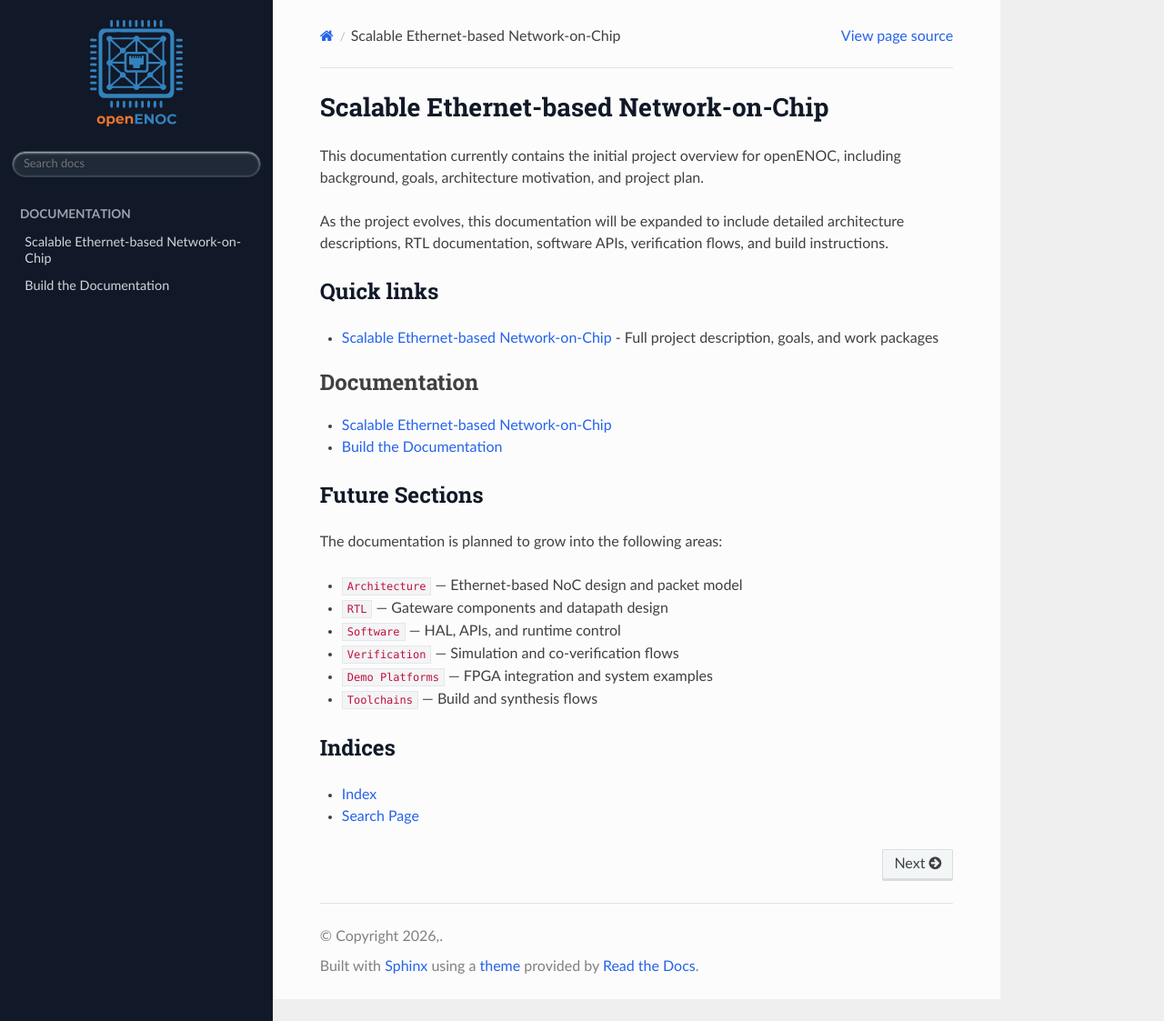
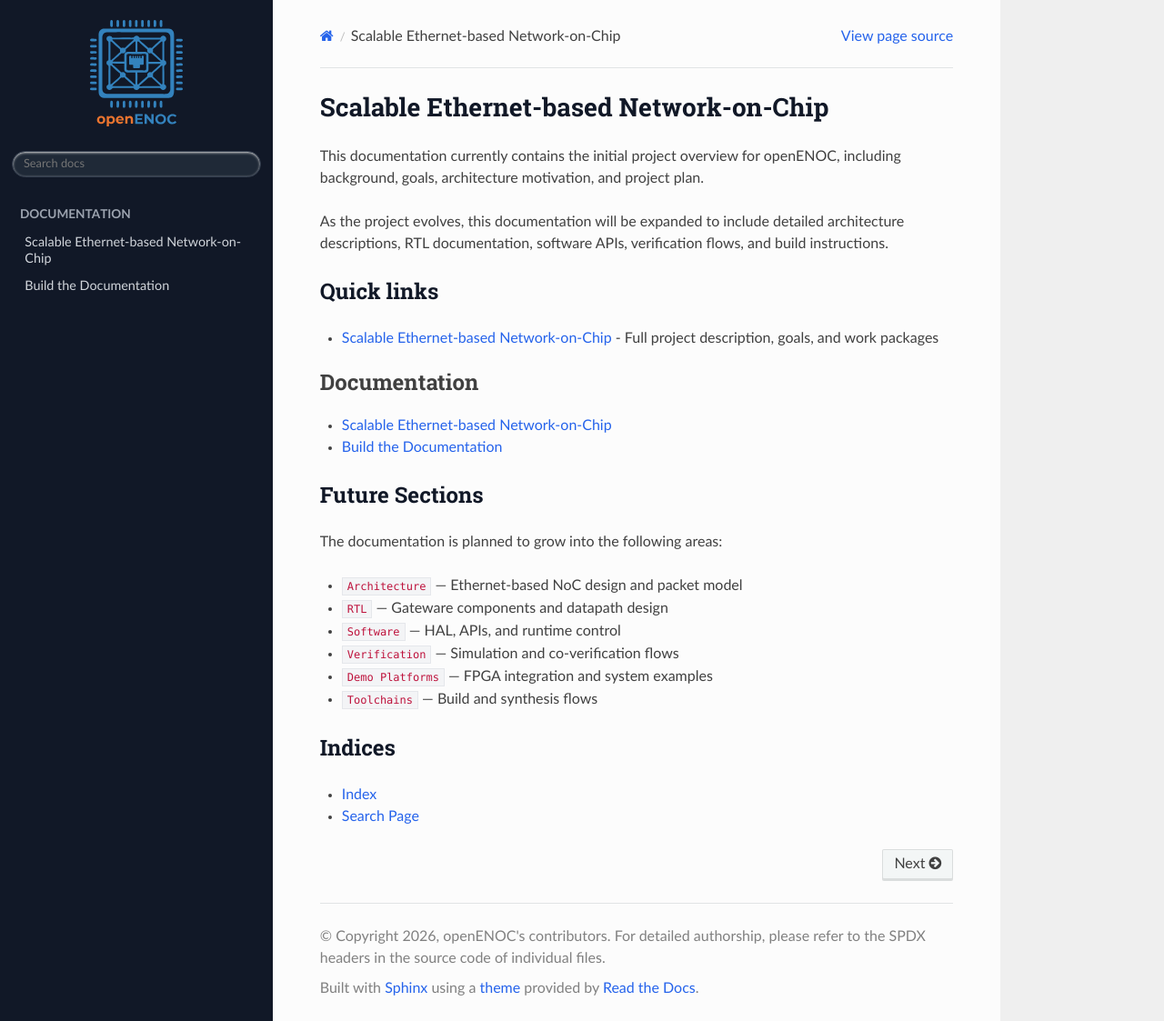
Before and after one commit to eniokaljic/openENOC, a Sphinx documentation site: the page built from docs/source/index.rst, in a window 1280 px wide and 1123 px high. Shown: the whole window at 91% size. Built offline with Sphinx 7.4.7 and the Read the Docs theme 3.1.0, drawn with Linux system fonts in a browser that asks for light colours.

Commit message:
Updated copyright info

```diff
--- a/docs/source/_static/custom.css
+++ b/docs/source/_static/custom.css
@@ -1,3 +1,6 @@
+/* SPDX-FileCopyrightText: 2026 Tarik Hamedovic
+   SPDX-License-Identifier: CC-BY-SA-4.0 */
+
 /* =========================================================
    openENOC Documentation Theme (RTD override)
    ========================================================= */
--- a/docs/source/build_docs.rst
+++ b/docs/source/build_docs.rst
@@ -1,3 +1,6 @@
+.. SPDX-FileCopyrightText: 2026 Tarik Hamedovic
+.. SPDX-License-Identifier: CC-BY-SA-4.0
+
 Build the Documentation
 =======================
 
--- a/docs/source/conf.py
+++ b/docs/source/conf.py
@@ -1,3 +1,6 @@
+# SPDX-FileCopyrightText: 2026 Tarik Hamedovic
+# SPDX-License-Identifier: CC-BY-SA-4.0
+
 # Configuration file for the Sphinx documentation builder.
 #
 # For the full list of built-in configuration values, see the documentation:
@@ -6,9 +9,9 @@
 # -- Project information -----------------------------------------------------
 # https://www.sphinx-doc.org/en/master/usage/configuration.html#project-information
 
-project = 'uberClock'
-copyright = '2026,'
-author = 'Enio Kaljić'
+project = 'openENOC'
+copyright = '2026, openENOC\'s contributors. For detailed authorship, please refer to the SPDX headers in the source code of individual files'
+author = 'openENOC\'s contributors'
 release = '0.0.1'
 
 # -- General configuration ---------------------------------------------------
--- a/docs/source/index.rst
+++ b/docs/source/index.rst
@@ -1,3 +1,7 @@
+.. SPDX-FileCopyrightText: 2026 Enio Kaljic
+.. SPDX-FileCopyrightText: 2026 Tarik Hamedovic
+.. SPDX-License-Identifier: CC-BY-SA-4.0
+
 Scalable Ethernet-based Network-on-Chip
 =======================================
 
```
